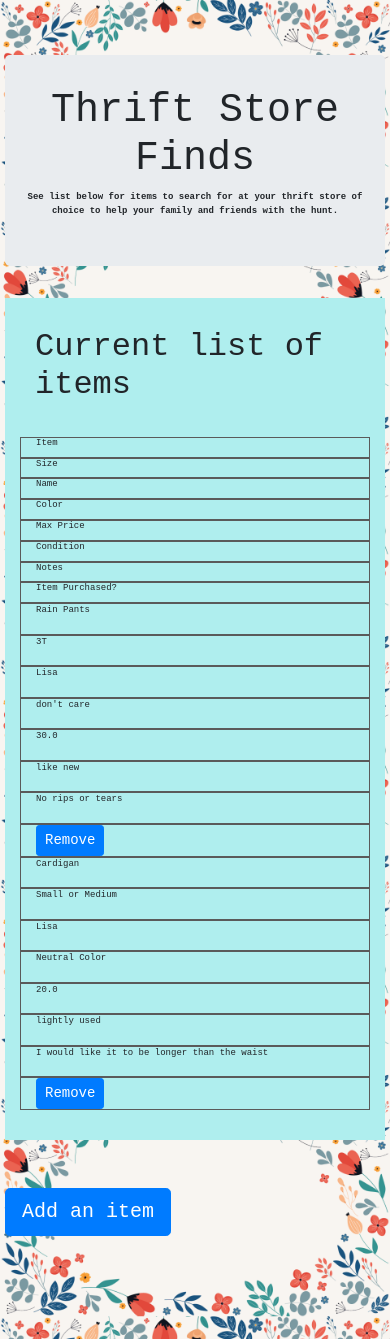
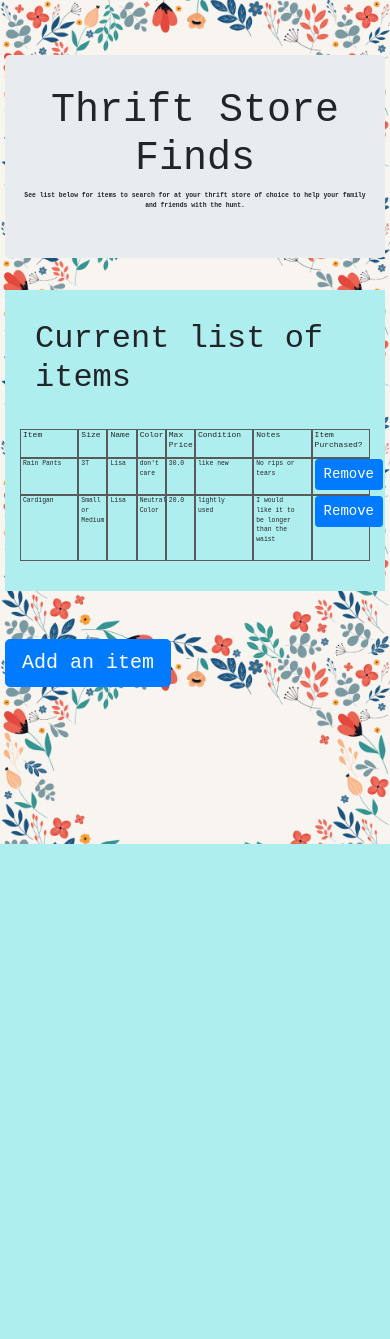
Before and after one commit to lisb020/thrift_crowdsource, a Flask app: page / in a window 390 px wide. After the commit the page ends 844 px from the top, so only its background shows below. Run offline with Flask 2, Linux system fonts and the light colour scheme; data comes from the database, SQL or seed files in the repository; some libraries are stand-ins or nearby versions.

Commit message:
fixed mobile format

```diff
--- a/static/css/style.css
+++ b/static/css/style.css
@@ -23,9 +23,11 @@ input:required:invalid {
 .jumbotron{
   font-weight: bold;
 }
+/* background color for form */
 .col-md-8{
   background-color: paleturquoise;
 }
+
 .grid-list{
   background-color: paleturquoise;
   padding: 30px;
@@ -36,7 +38,7 @@ body{
   background-size: 100% auto;
   /*background-attachment: fixed;*/
 }
-.col-sm-2, .col-sm-1{
+.col-2, .col-1{
   border: #5a5a5a thin solid;
 
 }
@@ -49,18 +51,24 @@ body{
     font-family:'Courier New', Courier, monospace;
   }
   h5{
-    font-size: small;
+    font-size: 60%;
   }
   p{
-    font-size: x-small;
+    font-size: 50%;
+  }
+  .col-2, .col-1{
+    padding-left: 2px;
   }
   }
   /* for phones */
 @media only screen and (max-width: 576px){
   h5{
-    font-size: xx-small;
+    font-size: 50%;
   }
   p{
-    font-size: xx-small;
+    font-size: 40%;
+  }
+  .col-2, .col-1{
+    padding-left: 2px;
   }
   }
--- a/templates/index.html
+++ b/templates/index.html
@@ -25,49 +25,49 @@
         </div>
         <div class="grid-list">
             <div class="row">
-                <div class="col-sm-12">
+                <div class="col-12">
                     <h2>Current list of items</h2>
                     <br>
                 </div>
             </div>
 
             <div class="row">
-                <div class="col-sm-2">
+                <div class="col-2">
                     <div class=contents>
                         <h5>Item</h5>
                     </div>
                 </div>
-                <div class="col-sm-1">
+                <div class="col-1">
                     <div class=contents>
                         <h5>Size</h5>
                     </div>
                 </div>
-                <div class="col-sm-1">
+                <div class="col-1">
                     <div class=contents>
                         <h5>Name</h5>
                     </div>
                 </div>
-                <div class="col-sm-1">
+                <div class="col-1">
                     <div class=contents>
                         <h5>Color</h5>
                     </div>
                 </div>
-                <div class="col-sm-1">
+                <div class="col-1">
                     <div class=contents>
                         <h5>Max Price</h5>
                     </div>
                 </div>
-                <div class="col-sm-2">
+                <div class="col-2">
                     <div class=contents>
                         <h5>Condition</h5>
                     </div>
                 </div>
-                <div class="col-sm-2">
+                <div class="col-2">
                     <div class=contents>
                         <h5>Notes</h5>
                     </div>
                 </div>
-                <div class="col-sm-2">
+                <div class="col-2">
                     <div class=contents>
                         <h5>Item Purchased?</h5>
                     </div>
@@ -75,42 +75,42 @@
             </div>
             {% for item in database %}
                 <div class="row rowData">
-                <div class="col-sm-2">
+                <div class="col-2">
                     <div class=contents>
                         <p>{{ item.item }}</p>
                     </div>
                 </div>
-                <div class="col-sm-1">
+                <div class="col-1">
                     <div class=contents>
                         <p>{{ item.size }}</p>
                     </div>
                 </div>
-                <div class="col-sm-1">
+                <div class="col-1">
                     <div class=contents>
                         <p>{{ item.name }}</p>
                     </div>
                 </div>
-                <div class="col-sm-1">
+                <div class="col-1">
                     <div class=contents>
                         <p>{{ item.color }}</p>
                     </div>
                 </div>
-                <div class="col-sm-1">
+                <div class="col-1">
                     <div class=contents>
                         <p>{{ item.maxprice }}</p>
                     </div>
                 </div>
-                <div class="col-sm-2">
+                <div class="col-2">
                     <div class=contents>
                         <p>{{ item.condition }}</p>
                     </div>
                 </div>
-                <div class="col-sm-2">
+                <div class="col-2">
                     <div class=contents>
                         <p>{{ item.notes }}</p>
                     </div>
                 </div>
-                <div class="col-sm-2">
+                <div class="col-2">
                     <div class=contents>
                         <button type='button' class='btn btn-primary btn-sm delbtn' id= 'id{{ item.id }}'>Remove</button>
                     </div>
@@ -121,7 +121,7 @@
             <br>
             <br>
             <div class="row">
-                <div class="col-sm-12">
+                <div class="col-12">
                     <a href="/form" class="btn btn-primary btn-lg" role="button">Add an item</a>
                 </div>
             </div>
```
